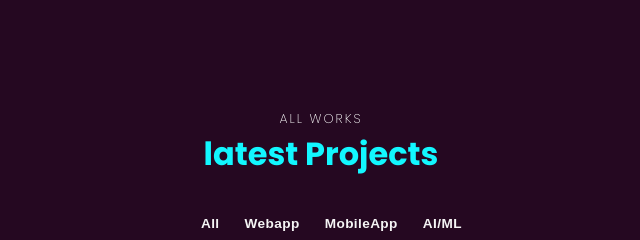
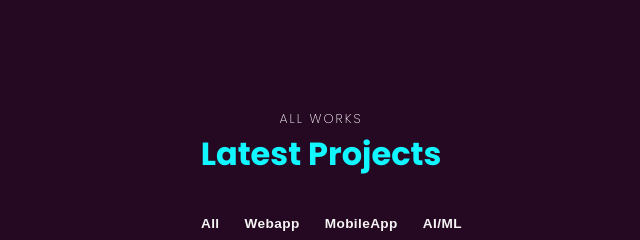
Before and after one commit to Ayush-Yadv/Complete-Portfolio, a plain HTML site: page index.html in a window 1280 px wide. Shown: the part 2880-3120 px from the top of the page, 319-959 px from the left. Drawn offline with nearby package versions, Linux system fonts and the light colour scheme.

Commit message:
Update index.html

```diff
--- a/index.html
+++ b/index.html
@@ -275,7 +275,7 @@
     <div class="main-text scroll-scale"></div>
     <div class="main-text">
       <span>All works </span>
-      <h2>latest Projects </h2>
+      <h2>Latest Projects </h2>
     </div>
     <div class="container">
     <div class="fillter-buttons scroll-scale">
```
